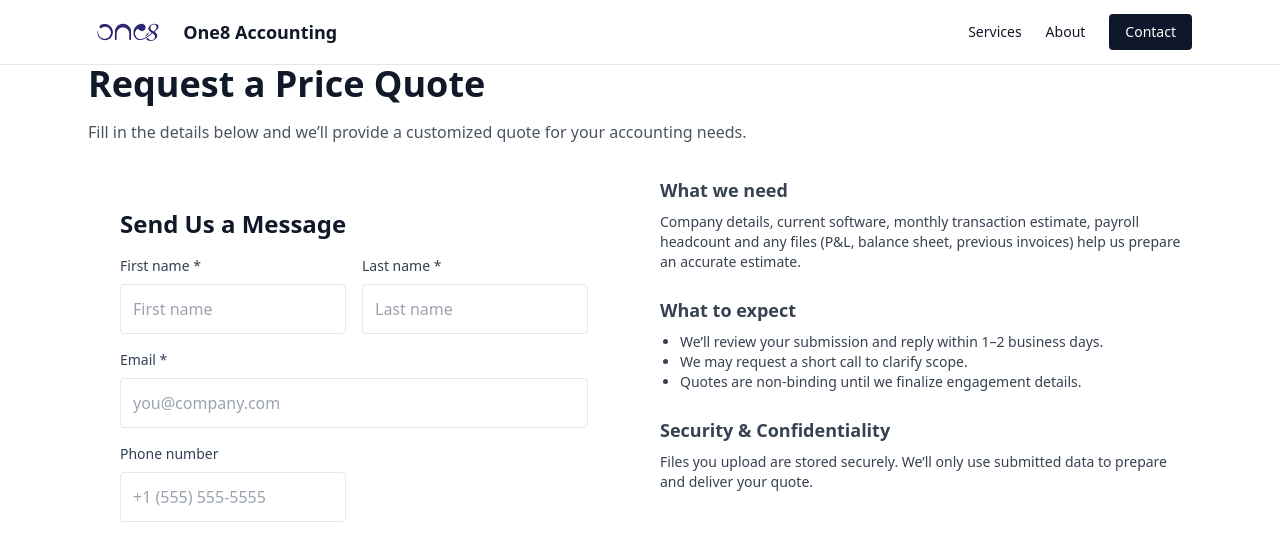
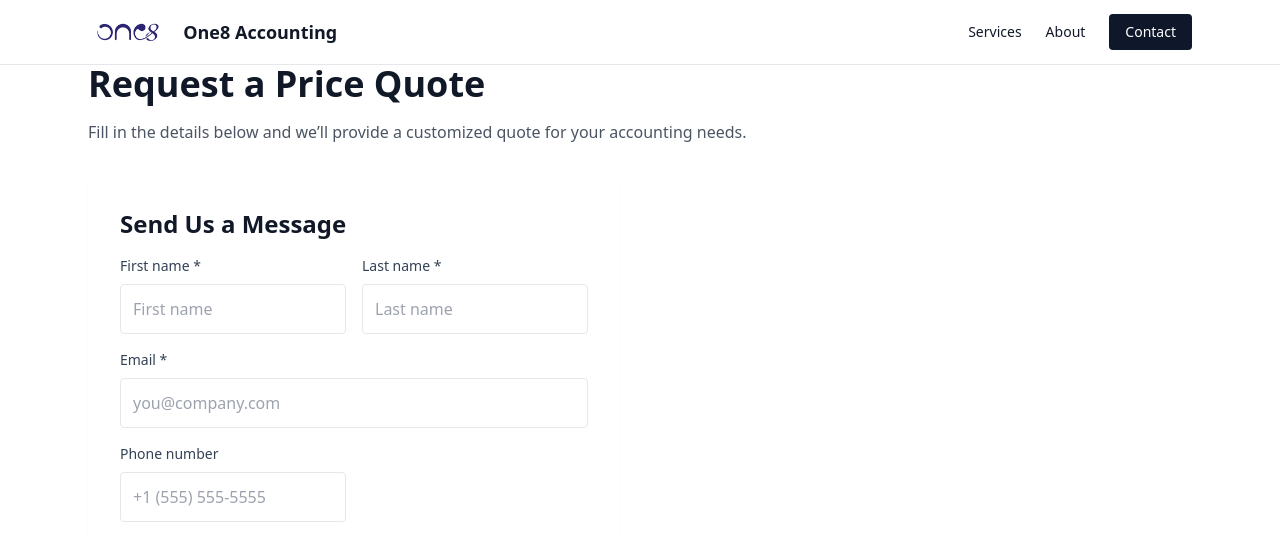
Before and after one commit to Sumit-tech-joshi/one8-accounting, a Next.js app: page /contact in a window 1280 px wide. Shown: the top 540 px of the page. Built offline with nearby package versions, Linux system fonts and the light colour scheme; no server answers.

Commit message:
chnage in contact page

```diff
--- a/app/contact/page.tsx
+++ b/app/contact/page.tsx
@@ -19,27 +19,6 @@ export default function ContactPage() {
             <div>
               <ContactForm />
             </div>
-
-            <aside className="space-y-6 text-sm text-gray-700">
-              <div>
-                <h3 className="font-semibold text-lg mb-2">What we need</h3>
-                <p>Company details, current software, monthly transaction estimate, payroll headcount and any files (P&L, balance sheet, previous invoices) help us prepare an accurate estimate.</p>
-              </div>
-
-              <div>
-                <h3 className="font-semibold text-lg mb-2">What to expect</h3>
-                <ul className="list-disc pl-5">
-                  <li>We’ll review your submission and reply within 1–2 business days.</li>
-                  <li>We may request a short call to clarify scope.</li>
-                  <li>Quotes are non-binding until we finalize engagement details.</li>
-                </ul>
-              </div>
-
-              <div>
-                <h3 className="font-semibold text-lg mb-2">Security & Confidentiality</h3>
-                <p>Files you upload are stored securely. We’ll only use submitted data to prepare and deliver your quote.</p>
-              </div>
-            </aside>
           </div>
         </div>
       </div>
```
